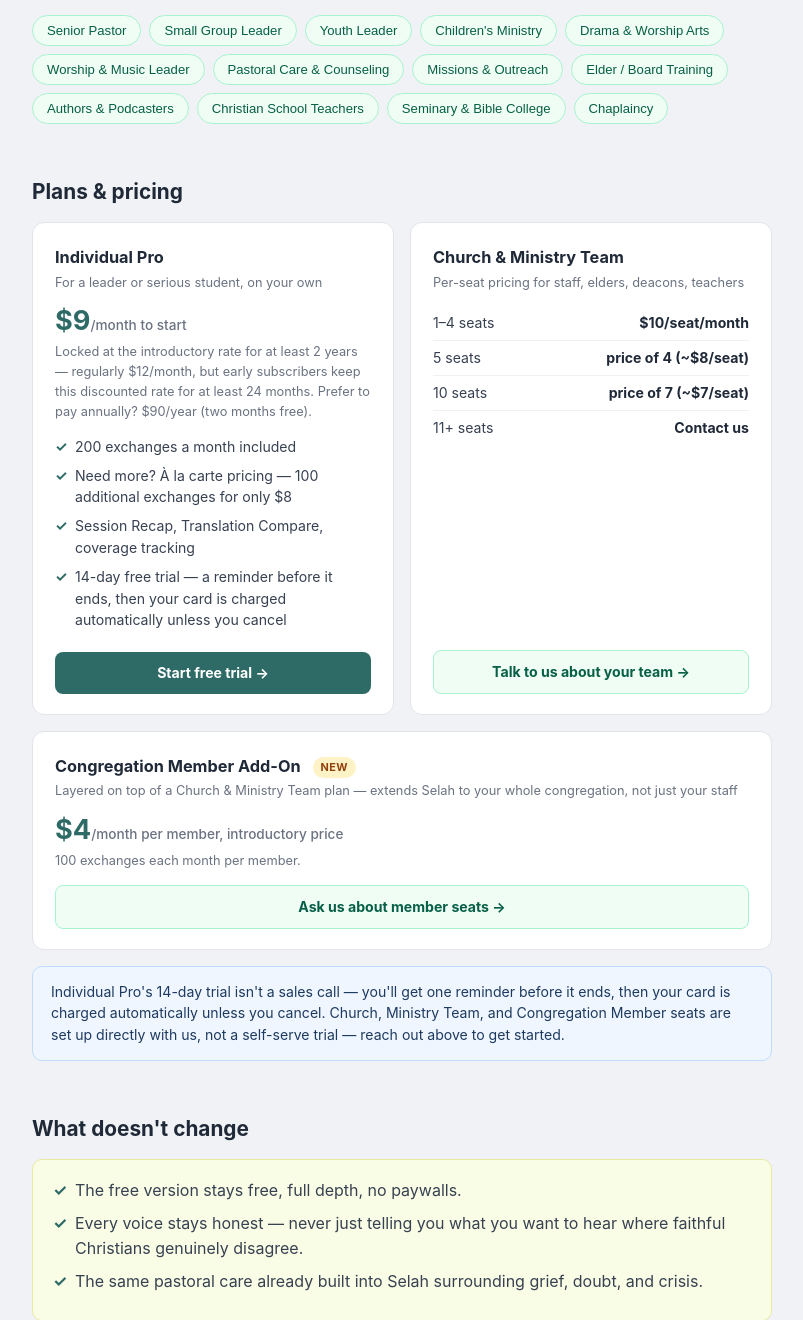
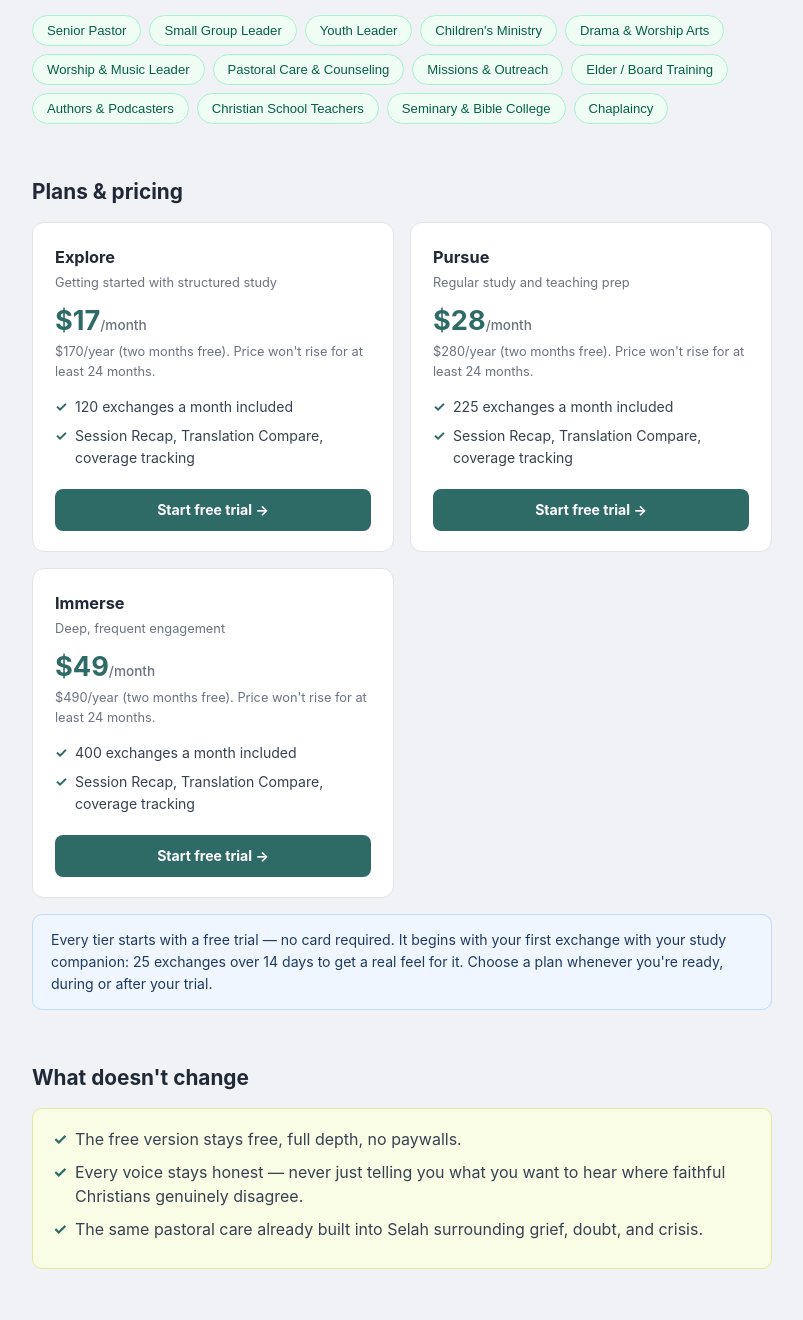
Before and after one commit to PeregrinePlanner-Dev/selah-app, a Flask app: page /ministry in a window 1280 px wide. Shown: the part 1285-2605 px from the top of the page, without its empty margins (238-1041 px from the left). Run offline with Flask 3, Linux system fonts and the light colour scheme.

Commit message:
Update ministry.html to live 3-tier pricing; drop church-wide pricing (still being formulated); fix roadmap task #76/#77 misattribution
- ministry.html: replaced stale $9/mo single-tier pricing with real live
  Explore/Pursue/Immerse cards, card-free trial description. Removed the
  Church & Ministry Team and Congregation Member Add-On price cards per
  Rick -- that pricing model is still open (roadmap Section 13), not
  ready to publish alongside real, live self-serve pricing.
- pro_billing.py: STRIPE_PRICE_EXCHANGE_BLOCK's docstring cited 'roadmap
  tasks #76/#77' for the undesigned redemption/rollover mechanism -- #76
  is actually the unrelated forgot-password item. Added a real task #77
  entry to Selah_Pro_Build_Roadmap.md and corrected the code comment.

```diff
--- a/pro_billing.py
+++ b/pro_billing.py
@@ -33,11 +33,14 @@ block):
                                       flow yet. Redeeming a purchased block
                                       into someone's actual exchange balance
                                       (rollover/overage credit) is a real,
-                                      undesigned feature (roadmap tasks #76/
-                                      #77) -- creating this Price now so the
-                                      Stripe product catalog is complete and
-                                      ready whenever that mechanism is built,
-                                      not because checkout for it works today.
+                                      undesigned feature (roadmap task #77 --
+                                      corrected 2026-07-10, was wrongly
+                                      citing #76 too, which is the unrelated
+                                      forgot-password item) -- creating this
+                                      Price now so the Stripe product
+                                      catalog is complete and ready whenever
+                                      that mechanism is built, not because
+                                      checkout for it works today.
   Any annual price left unset falls back to that tier's monthly price, same
   graceful-degrade behavior as the old single-tier version -- a tier can go
   live monthly-only without its annual Price existing yet.
--- a/templates/ministry.html
+++ b/templates/ministry.html
@@ -213,42 +213,49 @@
     <div class="price-grid">
 
       <div class="price-card">
-        <div class="price-name">Individual Pro</div>
-        <div class="price-sub">For a leader or serious student, on your own</div>
-        <div class="price-amount">$9<span class="unit">/month to start</span></div>
-        <div class="price-note">Locked at the introductory rate for at least 2 years — regularly $12/month, but early subscribers keep this discounted rate for at least 24 months. Prefer to pay annually? $90/year (two months free).</div>
+        <div class="price-name">Explore</div>
+        <div class="price-sub">Getting started with structured study</div>
+        <div class="price-amount">$17<span class="unit">/month</span></div>
+        <div class="price-note">$170/year (two months free). Price won't rise for at least 24 months.</div>
         <ul>
-          <li>200 exchanges a month included</li>
-          <li>Need more? À la carte pricing — 100 additional exchanges for only $8</li>
+          <li>120 exchanges a month included</li>
           <li>Session Recap, Translation Compare, coverage tracking</li>
-          <li>14-day free trial — a reminder before it ends, then your card is charged automatically unless you cancel</li>
         </ul>
         <a class="price-cta" href="/pro/">Start free trial →</a>
       </div>
 
       <div class="price-card">
-        <div class="price-name">Church &amp; Ministry Team</div>
-        <div class="price-sub">Per-seat pricing for staff, elders, deacons, teachers</div>
-        <table class="seat-table">
-          <tr><td>1–4 seats</td><td>$10/seat/month</td></tr>
-          <tr><td>5 seats</td><td>price of 4 (~$8/seat)</td></tr>
-          <tr><td>10 seats</td><td>price of 7 (~$7/seat)</td></tr>
-          <tr><td>11+ seats</td><td>Contact us</td></tr>
-        </table>
-        <a class="price-cta secondary" href="mailto:arrowroot56@gmail.com?subject=Selah%20for%20Ministry%20—%20Church%2FTeam%20plan&body=I'd%20like%20to%20set%20up%20Selah%20for%20our%20church%20staff.%20A%20bit%20about%20our%20context%3A%0A%0A">Talk to us about your team →</a>
+        <div class="price-name">Pursue</div>
+        <div class="price-sub">Regular study and teaching prep</div>
+        <div class="price-amount">$28<span class="unit">/month</span></div>
+        <div class="price-note">$280/year (two months free). Price won't rise for at least 24 months.</div>
+        <ul>
+          <li>225 exchanges a month included</li>
+          <li>Session Recap, Translation Compare, coverage tracking</li>
+        </ul>
+        <a class="price-cta" href="/pro/">Start free trial →</a>
       </div>
 
-      <div class="price-card wide">
-        <div class="price-name">Congregation Member Add-On <span class="new-badge">New</span></div>
-        <div class="price-sub">Layered on top of a Church &amp; Ministry Team plan — extends Selah to your whole congregation, not just your staff</div>
-        <div class="price-amount">$4<span class="unit">/month per member, introductory price</span></div>
-        <div class="price-note">100 exchanges each month per member.</div>
-        <a class="price-cta secondary" href="mailto:arrowroot56@gmail.com?subject=Selah%20for%20Ministry%20—%20Congregation%20member%20seats&body=I'd%20like%20to%20hear%20more%20about%20congregation%20member%20add-on%20seats.%20A%20bit%20about%20our%20context%3A%0A%0A">Ask us about member seats →</a>
+      <div class="price-card">
+        <div class="price-name">Immerse</div>
+        <div class="price-sub">Deep, frequent engagement</div>
+        <div class="price-amount">$49<span class="unit">/month</span></div>
+        <div class="price-note">$490/year (two months free). Price won't rise for at least 24 months.</div>
+        <ul>
+          <li>400 exchanges a month included</li>
+          <li>Session Recap, Translation Compare, coverage tracking</li>
+        </ul>
+        <a class="price-cta" href="/pro/">Start free trial →</a>
       </div>
 
     </div>
-    <div class="trial-note">Individual Pro's 14-day trial isn't a sales call — you'll get one reminder before it ends, then your card is charged automatically unless you cancel. Church, Ministry Team, and Congregation Member seats are set up directly with us, not a self-serve trial — reach out above to get started.</div>
+    <div class="trial-note">Every tier starts with a free trial — no card required. It begins with your first exchange with your study companion: 25 exchanges over 14 days to get a real feel for it. Choose a plan whenever you're ready, during or after your trial.</div>
   </section>
+
+  <!-- Church &amp; Ministry Team / Congregation Member pricing intentionally
+       not listed here yet -- still being formulated (pricing model open per
+       Selah_Pro_Build_Roadmap.md Section 13), not ready to publish. Revisit
+       once that's finalized. -->
 
   <section class="tight">
     <h2>What doesn't change</h2>
```
